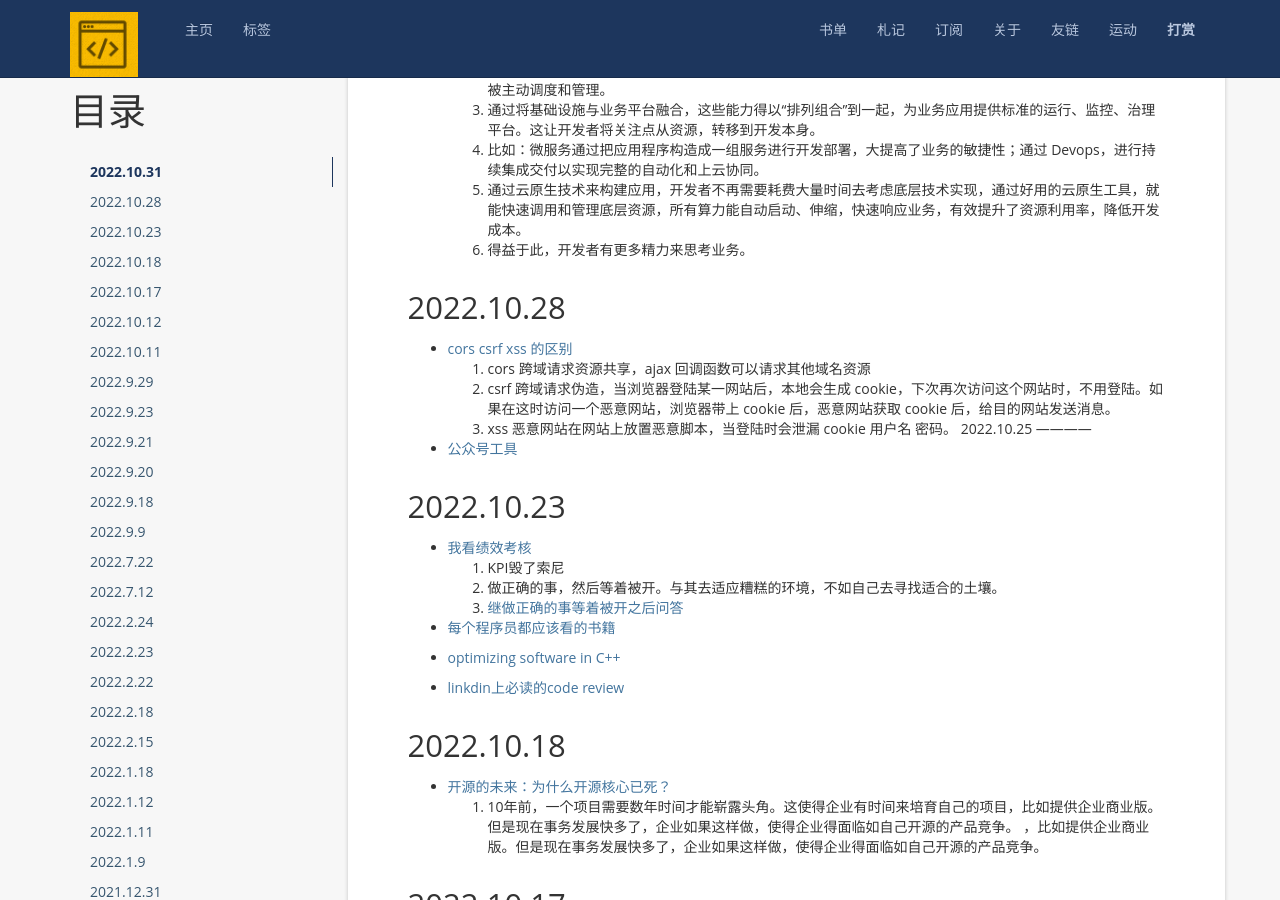
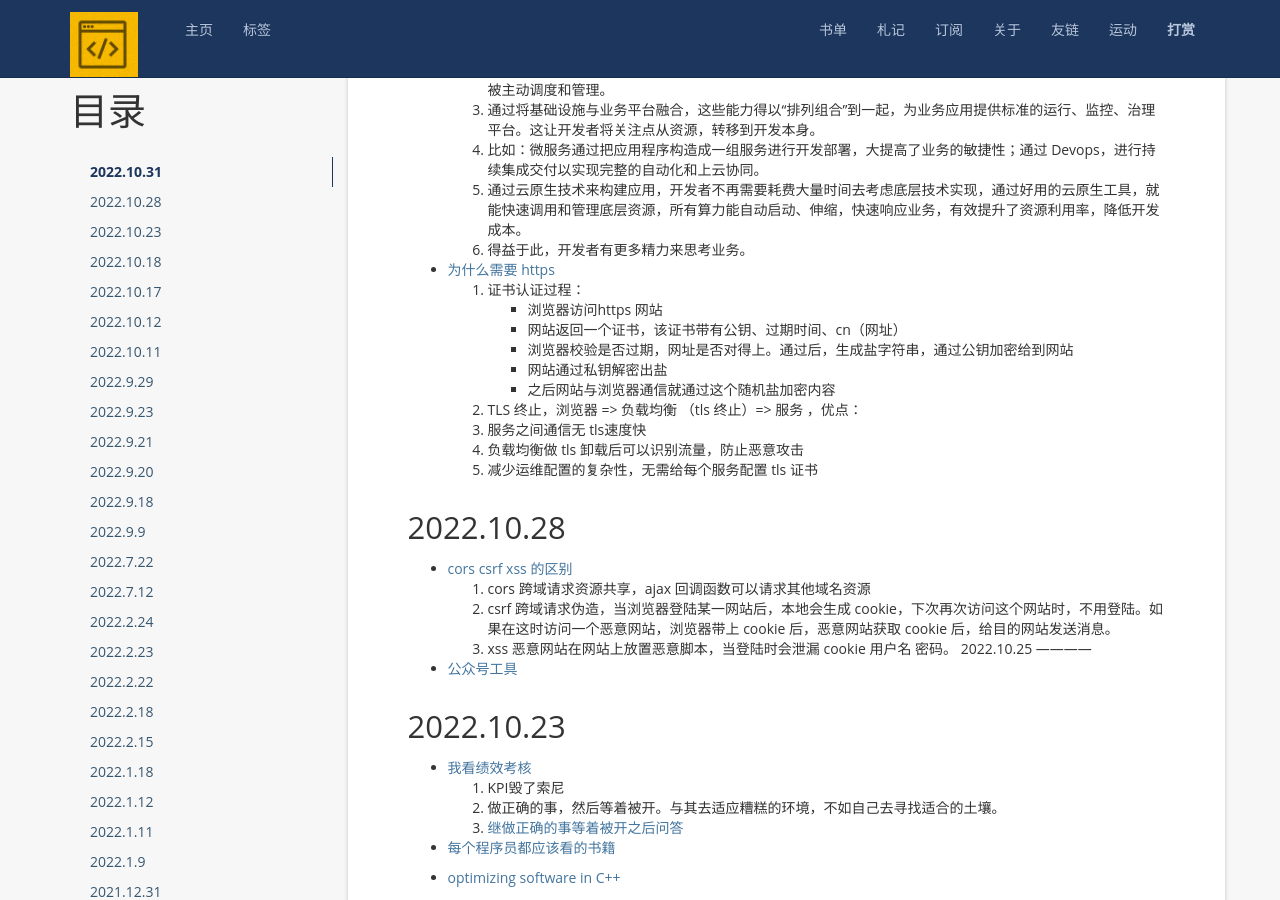
Before and after one commit to zackzhangkai/zackzhangkai.github.io, a Jekyll site: the page built from note.md, in a window 1280 px wide and 900 px high, scrolled down 535 px. Built offline with Jekyll 4.4.1, drawn with Linux system fonts in a browser that asks for light colours; nearby versions of some CDN libraries; a script that is not in the unit is left out; comment, search, counter and statistics services are not loaded.

Commit message:
add
Signed-off-by: zackzhangkai <zhangkaiamm@gmail.com>

```diff
--- a/note.md
+++ b/note.md
@@ -19,6 +19,17 @@ permalink: /note/
   4. 比如：微服务通过把应用程序构造成一组服务进行开发部署，大提高了业务的敏捷性；通过 Devops，进行持续集成交付以实现完整的自动化和上云协同。
   5. 通过云原生技术来构建应用，开发者不再需要耗费大量时间去考虑底层技术实现，通过好用的云原生工具，就能快速调用和管理底层资源，所有算力能自动启动、伸缩，快速响应业务，有效提升了资源利用率，降低开发成本。
   6. 得益于此，开发者有更多精力来思考业务。
++ [为什么需要 https](https://www.runoob.com/w3cnote/https-ssl-intro.html)
+  1. 证书认证过程：
+    - 浏览器访问https 网站
+    - 网站返回一个证书，该证书带有公钥、过期时间、cn（网址）
+    - 浏览器校验是否过期，网址是否对得上。通过后，生成盐字符串，通过公钥加密给到网站
+    - 网站通过私钥解密出盐
+    - 之后网站与浏览器通信就通过这个随机盐加密内容
+  2. TLS 终止，浏览器 => 负载均衡 （tls 终止）=>  服务 ，优点：
+    1. 服务之间通信无 tls速度快
+    2. 负载均衡做 tls 卸载后可以识别流量，防止恶意攻击
+    3. 减少运维配置的复杂性，无需给每个服务配置 tls 证书
 
 
 2022.10.28
```
